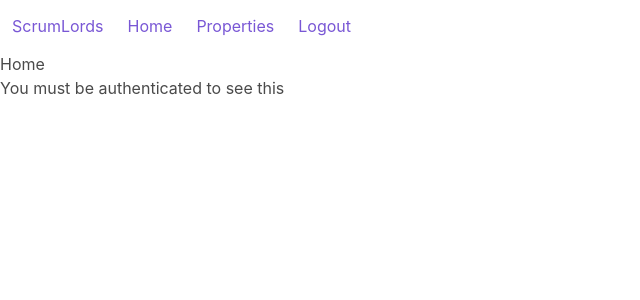
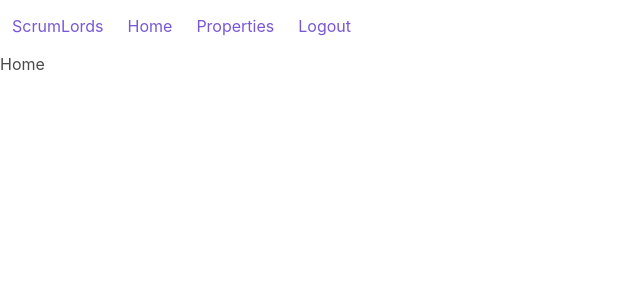
Before and after one commit to mcgolkev/Capstone, a Vue app in the folder vue/: page / in a window 1280 px wide. Shown: the top 300 px of the page, without its empty margins (0-640 px from the left). Built offline with nearby package versions, Linux system fonts and the light colour scheme; sample sign-in values are in the browser's storage.

Commit message:
home views

```diff
--- a/vue/src/views/Home.vue
+++ b/vue/src/views/Home.vue
@@ -1,12 +1,17 @@
 <template>
   <div class="home">
     <h1>Home</h1>
-    <p>You must be authenticated to see this</p>
+    <div class="renter-view" v-if="this.$store.state.user.role === 'user'">
+      <renter />
+    </div>
   </div>
 </template>
 
 <script>
+import Renter from '../components/Renter.vue'
+
 export default {
-  name: "home"
+  name: "home",
+  components: {Renter}
 };
 </script>
```
